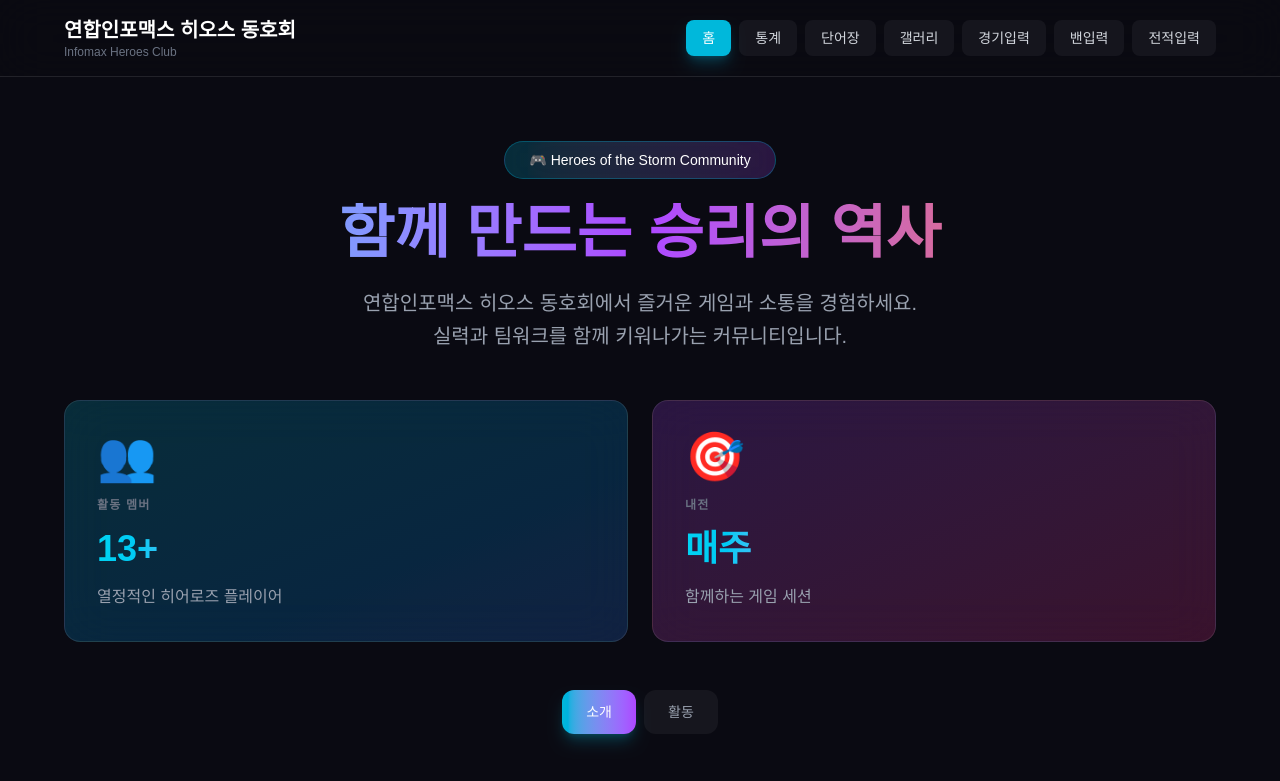
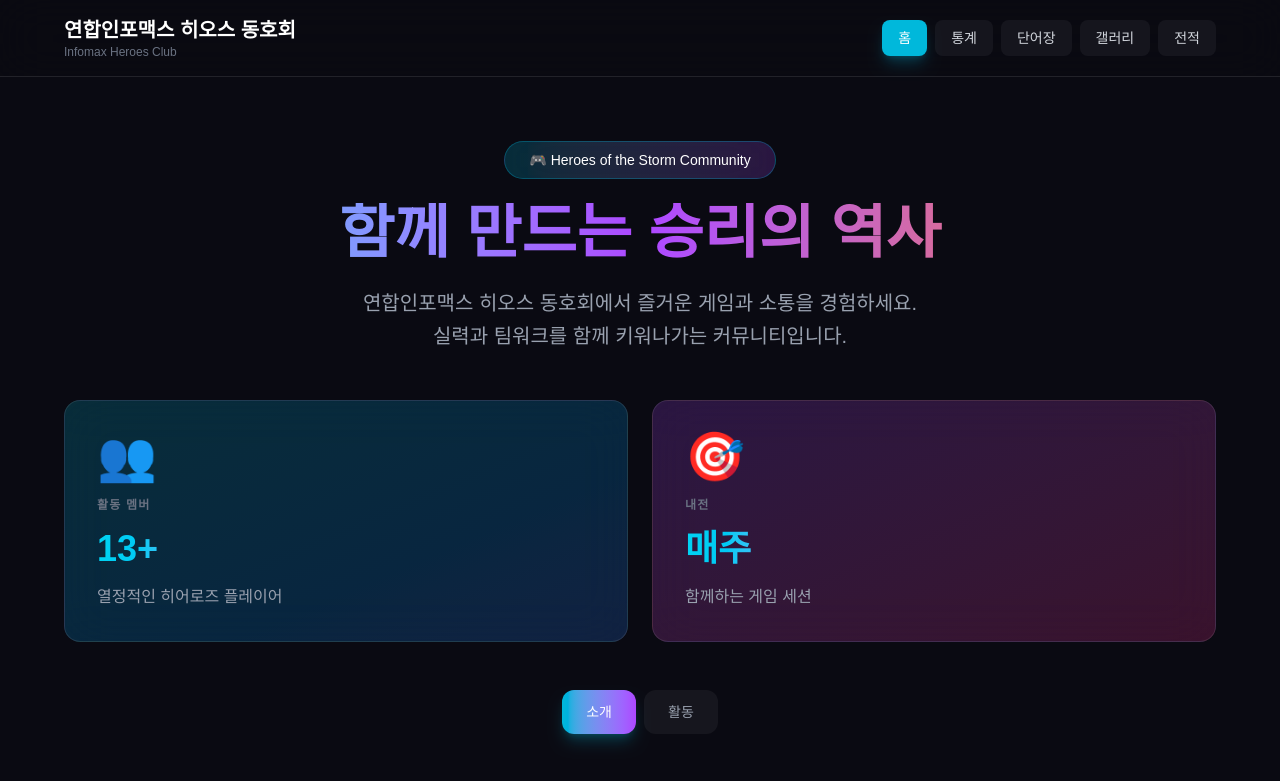
Before and after one commit to Octoping925/infomax-heroes-club, a Next.js app: page / in a window 1280 px wide. Shown: the top 781 px of the page. Built offline with nearby package versions, Linux system fonts and the light colour scheme.

Commit message:
전적 탭을 페이지로 분리

```diff
--- a/app/stats/components/match-history-tab.tsx
+++ b/app/match-history/MatchHistory.tsx
@@ -5,7 +5,7 @@
 import dayjs from "dayjs";
 import type { MatchHistoryItem } from "@/app/api/matches/route";
 import { statsQueryKeys } from "@/config/query-keys";
-import { MatchCard } from "./match-history/MatchCard";
+import { MatchCard } from "./components/MatchCard";
 import { SITE_URL } from "@/config/url";
 
 type MatchGroup = {
@@ -16,7 +16,7 @@
 /**
  * Stats 탭에서 보여주는 역대 match 전적
  */
-export function MatchHistoryTab() {
+export function MatchHistory() {
   const [expandedMap, setExpandedMap] = useState<Record<string, boolean>>({});
   const { data: matches = [], error } = useSuspenseQuery<MatchHistoryItem[]>({
     queryKey: statsQueryKeys.matches.latest(200),
--- /dev/null
+++ b/app/match-history/page.tsx
@@ -0,0 +1,17 @@
+import { TopBar } from "@/components/TopBar";
+import { MatchHistory } from "./MatchHistory";
+import { Suspense } from "react";
+import { Loading } from "@/components/Loading";
+
+export default async function MatchHistoryPage() {
+  return (
+    <div className="min-h-screen bg-[#0a0a12] text-white">
+      <TopBar title="📜 내전 전적" value="match-history" />
+      <main className="max-w-7xl mx-auto mt-5">
+        <Suspense fallback={<Loading />}>
+          <MatchHistory />
+        </Suspense>
+      </main>
+    </div>
+  )
+}
--- a/app/stats/components/StatsPage.tsx
+++ b/app/stats/components/StatsPage.tsx
@@ -3,7 +3,6 @@
 import { createContext, Suspense, useState } from "react";
 import { TeamSwitchChart } from "./team-switch-chart";
 import { AvgStatsRankingChart } from "./avg-kills-deaths-ranking-chart";
-import { MatchHistoryTab } from "./match-history-tab";
 import { FantasyDuoRankingChart } from "./fantasy-duo-ranking-chart";
 import { HeroDuoRankingChart } from "./hero-duo-ranking-chart";
 import type { PlayerListItem } from "../../api/players/route";
@@ -23,8 +22,7 @@
   | "teamSwitch"
   | "avgKillsDeathsRanking"
   | "fantasyDuo"
-  | "heroDuo"
-  | "matchHistory";
+  | "heroDuo";
 
 const TABS: { id: TabType; label: string; icon: string }[] = [
   { id: "personalStats", label: "개인 통계", icon: "👤" },
@@ -35,7 +33,6 @@
   { id: "avgKillsDeathsRanking", label: "평균 킬/데스", icon: "💥" },
   { id: "fantasyDuo", label: "환상의 듀오", icon: "🤝" },
   { id: "heroDuo", label: "영웅 듀오", icon: "🧩" },
-  { id: "matchHistory", label: "전적", icon: "📜" },
 ];
 
 const SHOW_PLAYER_SIDEBAR_TABS: Set<TabType> = new Set(["personalStats"]);
@@ -76,11 +73,10 @@
             <button
               key={tab.id}
               onClick={() => handleTabSelect(tab.id)}
-              className={`px-4 py-2 rounded-lg text-sm font-medium transition-all ${
-                activeTab === tab.id
-                  ? "bg-cyan-500 text-white shadow-lg shadow-cyan-500/25"
-                  : "bg-white/5 text-gray-300 hover:bg-white/10 hover:text-white"
-              }`}
+              className={`px-4 py-2 rounded-lg text-sm font-medium transition-all ${activeTab === tab.id
+                ? "bg-cyan-500 text-white shadow-lg shadow-cyan-500/25"
+                : "bg-white/5 text-gray-300 hover:bg-white/10 hover:text-white"
+                }`}
             >
               {tab.icon} {tab.label}
             </button>
@@ -124,7 +120,6 @@
                 )}
                 {activeTab === "fantasyDuo" && <FantasyDuoRankingChart />}
                 {activeTab === "heroDuo" && <HeroDuoRankingChart />}
-                {activeTab === "matchHistory" && <MatchHistoryTab />}
               </Suspense>
             </SelectedPlayerContext.Provider>
           </div>
--- a/components/TopBar.tsx
+++ b/components/TopBar.tsx
@@ -27,10 +27,10 @@
           <NavLink label="통계" href="/stats" isSelected={value === "stats"} />
           <NavLink label="단어장" href="/glossary" isSelected={value === "glossary"} />
           <NavLink label="갤러리" href="/gallery" isSelected={value === "gallery"} />
-          <NavLink label="경기입력" href="/admin/match" isSelected={value === "match"} />
+          <NavLink label="전적" href="/match-history" isSelected={value === "match-history"} />
+          {/* <NavLink label="경기입력" href="/admin/match" isSelected={value === "match"} />
           <NavLink label="밴입력" href="/admin/match/bans" isSelected={value === "bans"} />
-          <NavLink label="전적입력" href="/admin/match/stats" isSelected={value === "match-stats"} />
-
+          <NavLink label="전적입력" href="/admin/match/stats" isSelected={value === "match-stats"} /> */}
         </nav>
       </div>
     </header>
```
Also changed, not shown: app/match-history/components/Ban.tsx (renamed from app/stats/components/match-history/Ban.tsx), app/match-history/components/GameCard.tsx (renamed from app/stats/components/match-history/GameCard.tsx), app/match-history/components/GameTeamTable.tsx (renamed from app/stats/components/match-history/GameTeamTable.tsx), app/match-history/components/Kda.tsx (renamed from app/stats/components/match-history/Kda.tsx), app/match-history/components/MatchCard.tsx (renamed from app/stats/components/match-history/MatchCard.tsx).
